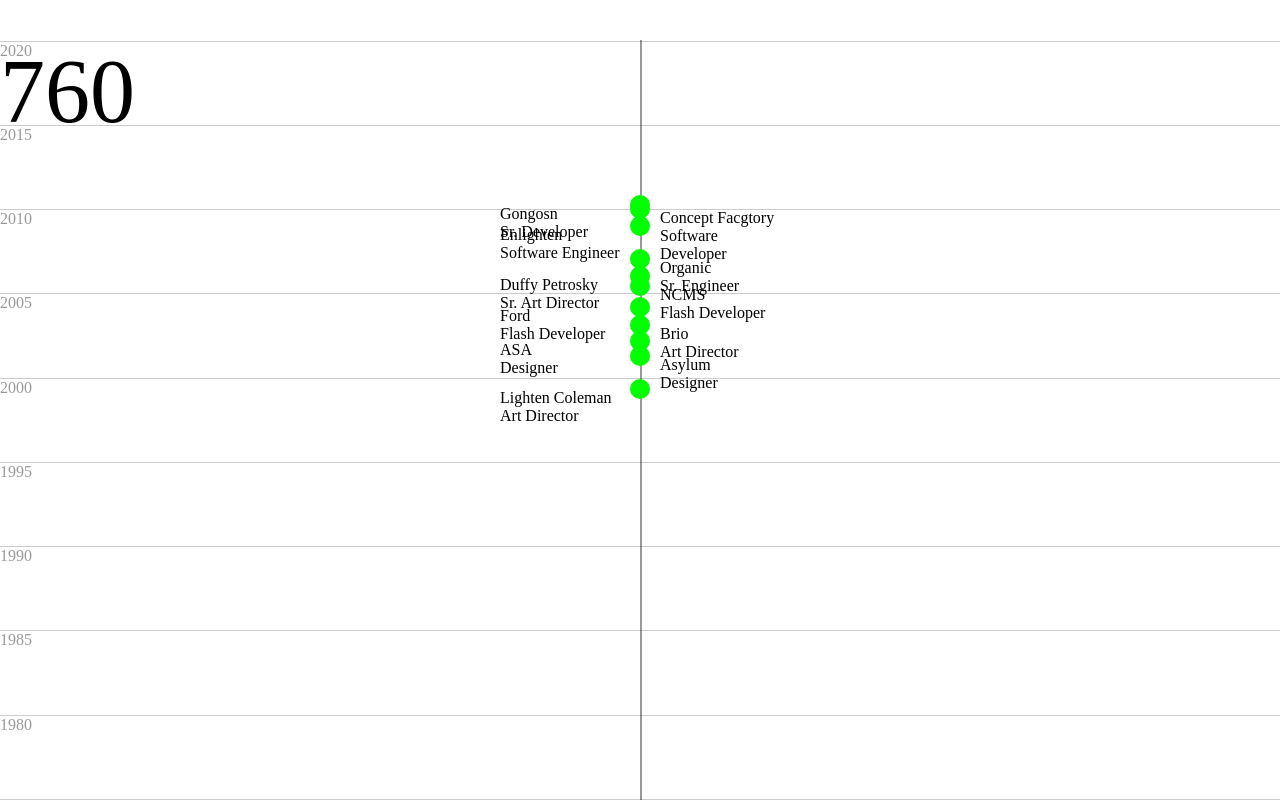
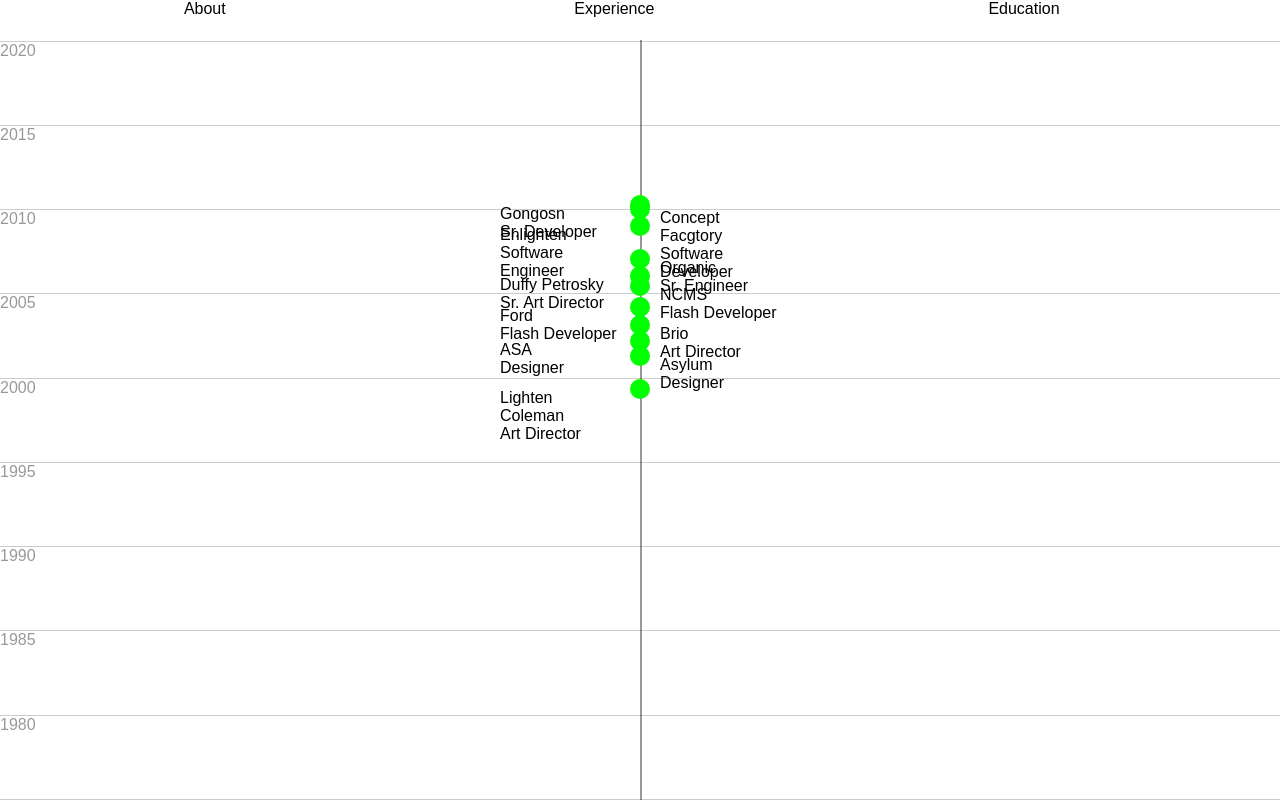
Before and after one commit to DanielPatrickKoenig/dpk-site, a Vue app: page / in a window 1280 px wide. Built offline with nearby package versions, Linux system fonts and the light colour scheme.

Commit message:
dpk commit

```diff
--- a/src/App.vue
+++ b/src/App.vue
@@ -1,6 +1,6 @@
 <template>
   <div id="app">
-    <dpk-timeline></dpk-timeline>
+    <dpk-timeline :shift="0" :sy="startYear" :ey="endYear"></dpk-timeline>
   </div>
 </template>
 
@@ -13,16 +13,16 @@
   },
   data () {
     return {
-      msg: 'Welcome to Your Vue.js App'
     }
   }
 }
 </script>
 
-<style lang="scss">
+<style>
 body{
   padding: 0;
   margin:0;
+  font-family: Arial;
 }
 #app {
 }
@@ -31,16 +31,6 @@
   font-weight: normal;
 }
 
-ul {
-  list-style-type: none;
-  padding: 0;
-}
-
-li {
-  display: inline-block;
-  margin: 0 10px;
-}
-
 a {
   color: #42b983;
 }
--- a/src/components/BaseTimepoint.js
+++ b/src/components/BaseTimepoint.js
@@ -1,9 +1,11 @@
+// import {TweenLite} from 'gsap'
 export default {
   props: ['year', 'month', 'day', 'details', 'start', 'end', 'shift'],
   data () {
     return {
       date: null,
       top: 0,
+      followTop: 0,
       pointYear: this.year
     }
   },
@@ -28,13 +30,13 @@
     calculateRatio: function () {
       let self = this
       let mils = self.$data.date.getTime()
-      console.log(mils)
+      // console.log(mils)
       self.$data.top = 1 - ((mils - self.start.getTime()) / (self.end.getTime() - self.start.getTime()))
-      console.log(1 - self.$data.top)
+      // console.log(1 - self.$data.top)
     },
     rendergStyle: function () {
       let self = this
-      return 'top:' + (self.$data.top * 100).toString() + '%;' + self.getExtraStyle()
+      return 'top:' + (self.$data.followTop * 100).toString() + '%;' + self.getExtraStyle()
     },
     getExtraStyle: function () {
       return 'left:50%;width:20px;height:20px;position:absolute;background-color:#cc0000;margin-left:-10px;margin-top:-10px;'
@@ -43,13 +45,34 @@
       let self = this
       self.processDate()
       self.calculateRatio()
+    },
+    perpetuate: function (_self) {
+      let self = this
+      setInterval(function () {
+        self.$data.followTop += (self.$data.top - self.$data.followTop) / 5
+      }, 33)
+      // let n = {a: 0}
+      // TweenLite.to(n, 1, {
+      //   a: 1,
+      //   onComplete: _self.perpetuate,
+      //   onCompleteParams: [_self],
+      //   onUpdade: function (__self) {
+      //     __self.$data.followTop += (__self.$data.top - __self.$data.followTop) / 5
+      //   },
+      //   onUpdateParams: [_self]
+      // })
+    },
+    onSelected: function () {
+      let self = this
+      self.$emit('point-selected', {year: self.year, month: self.month, details: self.details})
     }
-  },
+   },
   mounted: function () {
     let self = this
     self.redrawPoint()
     window.addEventListener('resize', function (e) {
       self.calculateRatio()
     })
+    self.perpetuate(self)
   }
 }
--- a/src/components/DPKTimeline.vue
+++ b/src/components/DPKTimeline.vue
@@ -1,15 +1,21 @@
 <template>
   <div v-if="ready" :id="tlID" class="dpk-timeline-component">
-    <span style="font-size:90px;" v-on:click="shiftTest">{{tlHeight}}</span>
+    <ul class="main-menu">
+      <li v-on:click="shiftTo({year: 1975, month: 0, day: 1}, {year: 2021, month: 0, day: 1})">
+        About
+      </li>
+      <li v-on:click="shiftTo({year: 1998, month: 0, day: 1}, {year: 2012, month: 0, day: 1})">
+        Experience
+      </li>
+      <li v-on:click="shiftTo({year: 1993, month: 0, day: 1}, {year: 2000, month: 0, day: 1})">
+        Education
+      </li>
+    </ul>
     <div class="timeline-line">
 
     </div>
-    <!-- <timepoint year="2006" month="1" day="1" :start="start" :end="end"></timepoint>
-    <timepoint year="1985" month="1" day="1" :start="start" :end="end"></timepoint>
-    <timepoint year="2000" month="1" day="1" :start="start" :end="end"></timepoint>
-    <timepoint year="2016" month="1" day="1" :start="start" :end="end"></timepoint> -->
     <marker-timepoint v-for="(marker, i) in events.markers" :key="'marker-' + i.toString()" :year="marker" :start="start" :end="end" :shift="shift"></marker-timepoint>
-    <work-timepoint v-for="(work, i) in events.experience" :key="'work-' + i.toString()" :year="work.start" :month="work.month" :start="start" :end="end" :details="work.details" :shift="shift"></work-timepoint>
+    <work-timepoint v-for="(work, i) in events.experience" :key="'work-' + i.toString()" :year="work.start" :month="work.month" :start="start" :end="end" :details="work.details" :shift="shift" v-on:point-selected="pointSelected"></work-timepoint>
   </div>
 </template>
 <script>
@@ -58,17 +64,32 @@
     },
     shiftTo: function (s, e) {
       let self = this
-      let ends = {start: self.$data.start.getFullYear(), end: self.$data.end.getFullYear()}
+      console.log(s)
+      console.log(e)
+      let ends = {start: self.$data.start.getFullYear(), end: self.$data.end.getFullYear(), sm: self.$data.start.getMonth(), sd: self.$data.start.getDate(), em: self.$data.end.getMonth(), ed: self.$data.end.getDate()}
       TweenLite.to(ends, 0.5, {
-        start: s,
-        end: e,
+        start: s.year,
+        end: e.year,
+        sm: s.month,
+        sd: s.day,
+        em: e.month,
+        ed: e.day,
         onUpdate: function (_ends, _self) {
+          console.log(_ends)
           _self.$data.start.setFullYear(_ends.start)
+          _self.$data.start.setMonth(_ends.sm)
+          _self.$data.start.setDate(_ends.sd)
           _self.$data.end.setFullYear(_ends.end)
+          _self.$data.end.setMonth(_ends.em)
+          _self.$data.end.setDate(_ends.ed)
           _self.$data.shift = Math.random()
         },
         onUpdateParams: [ends, self]
       })
+    },
+    pointSelected: function (e) {
+      let self = this
+      self.shiftTo({year: e.year - 2, month: e.month, day: 1}, {year: e.year + 1, month: e.month, day: 1})
     }
   },
   mounted: function () {
@@ -89,7 +110,7 @@
 }
 </script>
 
-<style lang="scss" scoped>
+<style>
 .dpk-timeline-component{
   position: absolute;
   width: 100vw;
@@ -98,7 +119,8 @@
   bottom: 0px;
   min-height: 700px;
   overflow: hidden;
-  .timeline-line{
+}
+.dpk-timeline-component .timeline-line{
   position: absolute;
   top:0;
   left:50%;
@@ -106,5 +128,28 @@
   background-color: #999999;
   height: 100%;
 }
+ul.main-menu {
+  display:block;
+  position:fixed;
+  top:0;
+  left:0;
+  right:0;
+  width: 100vw;
+  height:40px;
+  padding:0;
+  margin:0;
+}
+
+ul.main-menu > li {
+  display:inline-block;
+  padding:0;
+  margin:0;
+  width:32%;
+  text-align:center;
+}
+
+ul.main-menu > li > label{
+  padding: 4px 6px;
+
 }
 </style>
--- a/src/components/WorkTimepoint.vue
+++ b/src/components/WorkTimepoint.vue
@@ -1,8 +1,8 @@
 <template>
   <div :style="rendergStyle()">
     <ul :class="details.side == 'right' ? 'work-list right-list' : 'work-list left-list'">
-      <li class="company-list-item">{{details.company}}</li>
-      <li class="title-list-item">{{details.title}}</li>
+      <li class="company-list-item" v-on:click="onSelected">{{details.company}}</li>
+      <li class="title-list-item" v-on:click="onSelected">{{details.title}}</li>
     </ul>
     <slot></slot>
   </div>
@@ -18,7 +18,7 @@
   }
 }
 </script>
-<style lang="scss" scoped>
+<style>
 .work-list{
   position: absolute;
   width: 120px;
@@ -27,11 +27,7 @@
   left: 10px;
   margin:0;
   padding: 0;
-  > li{
-    display: block;
-    margin:0;
-    padding: 0;
-  }
+
 }
 .left-list{
   margin-left: 20px;
@@ -39,4 +35,9 @@
 .right-list{
   margin-left: -140px;
 }
+.work-list > li{
+  display: block;
+  margin:0;
+  padding: 0;
+}
 </style>
```
Lines whose indentation alone changed are shown as unchanged.
